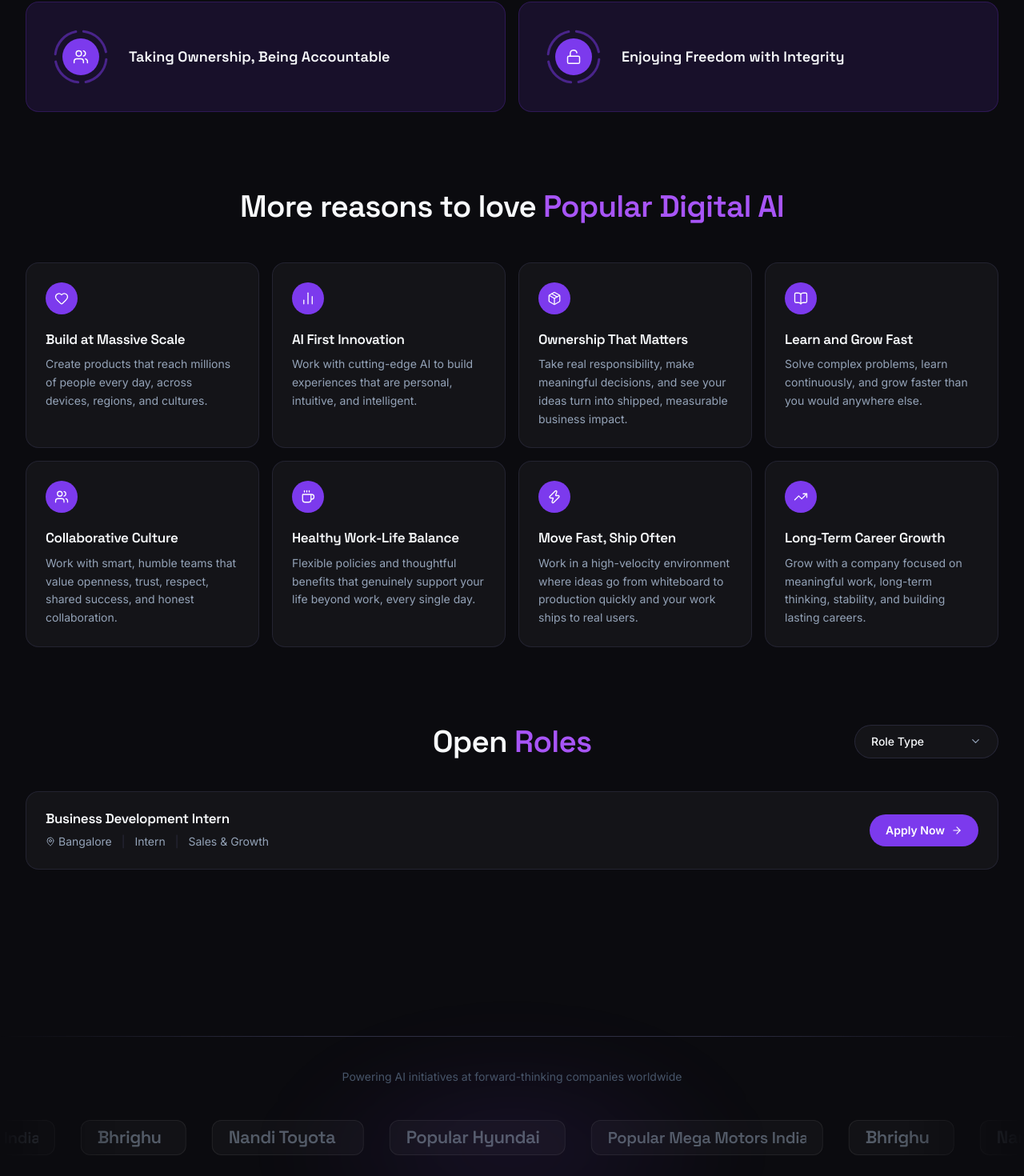
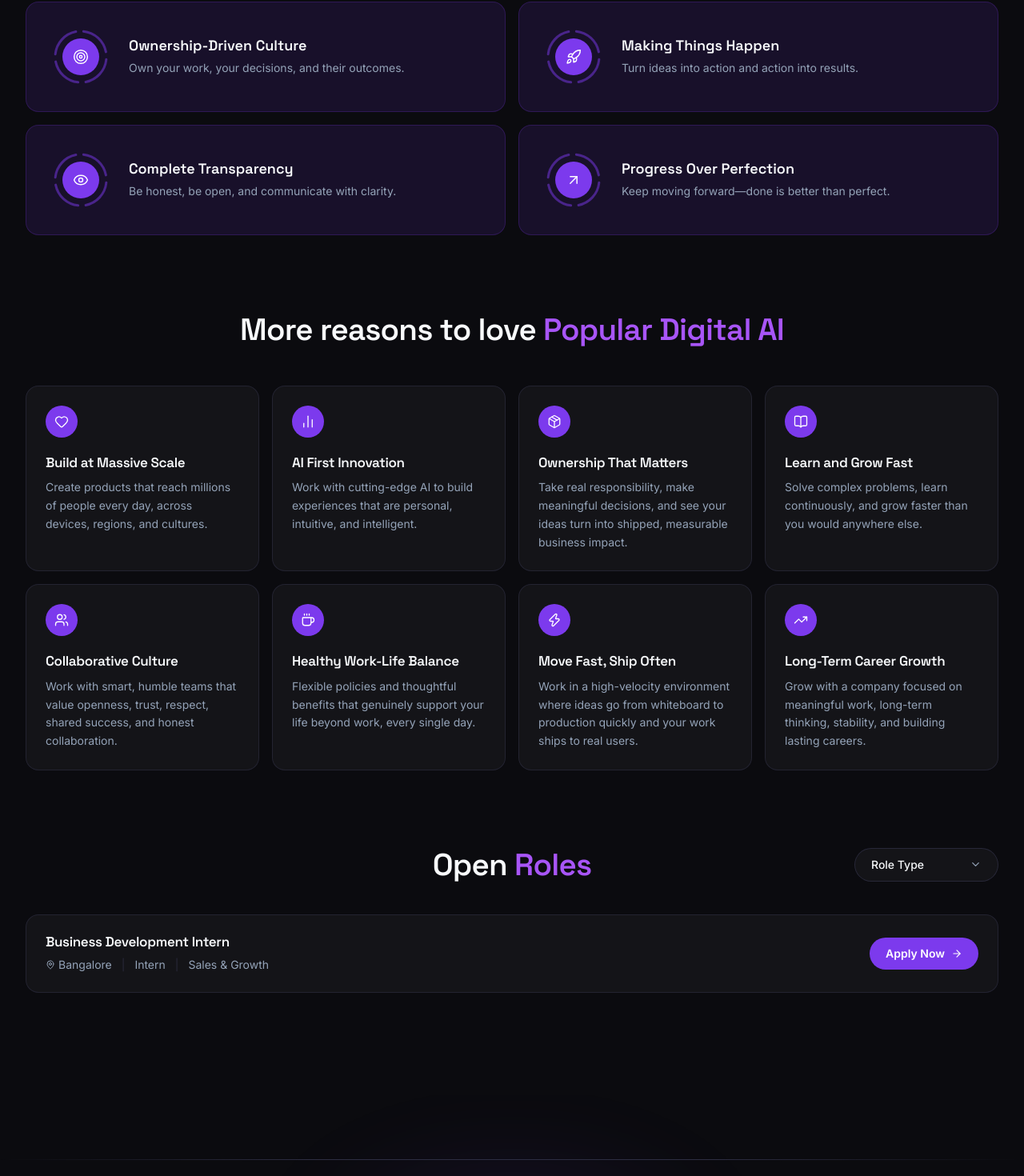
Before and after one commit to shoryataneja/revamp_pdai, a React (Vite) app: page / in a window 1280 px wide. Shown: the part 6856-8326 px from the top of the page at 80% size. Built offline with nearby package versions, Linux system fonts and the light colour scheme.

Commit message:
changed some content

```diff
--- a/src/components/sections/TrustedBy.jsx
+++ b/src/components/sections/TrustedBy.jsx
@@ -45,11 +45,6 @@ function LogoPill({ name, svg, width }) {
 
 /* ── Section ────────────────────────────────────────────────────── */
 export default function TrustedBy() {
-  /* Split clients into two rows for the dual-marquee layout */
-  const half = Math.ceil(clients.length / 2)
-  const rowA = clients.slice(0, half)
-  const rowB = clients.slice(half)
-
   return (
     <section
       id="trusted-by"
@@ -90,16 +85,9 @@ export default function TrustedBy() {
           </p>
         </motion.div>
 
-        {/* Row A — scrolls left */}
+        {/* Single row — scrolls left */}
         <Marquee speed={28} direction="left" className="py-1">
-          {rowA.map(client => (
-            <LogoPill key={client.id} {...client} />
-          ))}
-        </Marquee>
-
-        {/* Row B — scrolls right (opposite direction adds depth) */}
-        <Marquee speed={22} direction="right" className="py-1">
-          {rowB.map(client => (
+          {clients.map(client => (
             <LogoPill key={client.id} {...client} />
           ))}
         </Marquee>
--- a/src/components/sections/careers/CoreValues.jsx
+++ b/src/components/sections/careers/CoreValues.jsx
@@ -12,7 +12,7 @@ function describeArc(cx, cy, r, startAngle, endAngle) {
   return `M ${x1} ${y1} A ${r} ${r} 0 0 1 ${x2} ${y2}`
 }
 
-function ValueCard({ icon: Icon, label, isLight }) {
+function ValueCard({ icon: Icon, label, description, isLight }) {
   return (
     <motion.div
       variants={fadeUp}
@@ -44,12 +44,17 @@ function ValueCard({ icon: Icon, label, isLight }) {
         </div>
       </div>
 
+      <div className="flex flex-col gap-1">
         <span
           className="text-lg font-semibold leading-snug"
           style={{ fontFamily: 'var(--font-heading)', color: 'var(--color-text)' }}
         >
           {label}
         </span>
+        <span className="text-sm leading-relaxed" style={{ color: 'var(--color-muted)' }}>
+          {description}
+        </span>
+      </div>
     </motion.div>
   )
 }
--- a/src/data/careers.js
+++ b/src/data/careers.js
@@ -1,4 +1,4 @@
-import { Lightbulb, Zap, Users, Unlock, Heart, BarChart2, Package, BookOpen, Coffee, TrendingUp } from 'lucide-react'
+import { Lightbulb, Zap, Users, Unlock, Heart, BarChart2, Package, BookOpen, Coffee, TrendingUp, Star, Target, CheckCircle, ArrowUpRight, Eye, Rocket } from 'lucide-react'
 
 export const careersHero = {
   title: 'Come build what millions see every day',
@@ -6,10 +6,12 @@ export const careersHero = {
 }
 
 export const coreValues = [
-  { icon: Lightbulb, label: 'Thinking Big, Being Entrepreneurial' },
-  { icon: Zap,       label: 'Being Passionate, Fanatically Driven & Proud' },
-  { icon: Users,     label: 'Taking Ownership, Being Accountable' },
-  { icon: Unlock,    label: 'Enjoying Freedom with Integrity' },
+  { icon: Star,         label: 'Go Above and Beyond',       description: 'Do more than expected. Deliver more than promised.' },
+  { icon: Heart,        label: 'Customer Centricity',        description: 'Put the customer at the heart of every decision.' },
+  { icon: Target,       label: 'Ownership-Driven Culture',   description: 'Own your work, your decisions, and their outcomes.' },
+  { icon: Rocket,       label: 'Making Things Happen',       description: 'Turn ideas into action and action into results.' },
+  { icon: Eye,          label: 'Complete Transparency',      description: 'Be honest, be open, and communicate with clarity.' },
+  { icon: ArrowUpRight, label: 'Progress Over Perfection',   description: 'Keep moving forward—done is better than perfect.' },
 ]
 
 export const openRoles = [
--- a/src/data/clients.js
+++ b/src/data/clients.js
@@ -1,14 +1,24 @@
 /**
- * Real clients of Popular Digital AI — sourced from populardigital.ai.
- * Logos are SVG text wordmarks using Space Grotesk so they render
- * crisply at any size without image files.
+ * Trusted By clients — Popular Digital AI.
  */
 export const clients = [
   {
-    id: 'popular-mega-motors',
-    name: 'Popular Mega Motors India Limited',
-    width: 248,
-    svg: `<text x="0" y="21" font-family="'Space Grotesk',system-ui,sans-serif" font-size="20" font-weight="600" fill="currentColor" letter-spacing="-0.3">Popular Mega Motors India</text>`,
+    id: 'pmv',
+    name: 'PMV',
+    width: 68,
+    svg: `<text x="0" y="21" font-family="'Space Grotesk',system-ui,sans-serif" font-size="22" font-weight="600" fill="currentColor" letter-spacing="-0.5">PMV</text>`,
+  },
+  {
+    id: 'nandi-toyota',
+    name: 'Nandi Toyota',
+    width: 148,
+    svg: `<text x="0" y="21" font-family="'Space Grotesk',system-ui,sans-serif" font-size="22" font-weight="600" fill="currentColor" letter-spacing="-0.5">Nandi Toyota</text>`,
+  },
+  {
+    id: 'popular-bajaj',
+    name: 'Popular Bajaj',
+    width: 148,
+    svg: `<text x="0" y="21" font-family="'Space Grotesk',system-ui,sans-serif" font-size="22" font-weight="600" fill="currentColor" letter-spacing="-0.5">Popular Bajaj</text>`,
   },
   {
     id: 'bhrighu',
@@ -17,39 +27,9 @@ export const clients = [
     svg: `<text x="0" y="21" font-family="'Space Grotesk',system-ui,sans-serif" font-size="22" font-weight="600" fill="currentColor" letter-spacing="-0.5">Bhrighu</text>`,
   },
   {
-    id: 'nandi-toyota',
-    name: 'Nandi Toyota',
-    width: 148,
-    svg: `<text x="0" y="21" font-family="'Space Grotesk',system-ui,sans-serif" font-size="22" font-weight="600" fill="currentColor" letter-spacing="-0.5">Nandi Toyota</text>`,
-  },
-  {
-    id: 'popular-hyundai',
-    name: 'Popular Hyundai',
-    width: 178,
-    svg: `<text x="0" y="21" font-family="'Space Grotesk',system-ui,sans-serif" font-size="22" font-weight="600" fill="currentColor" letter-spacing="-0.5">Popular Hyundai</text>`,
-  },
-  {
-    id: 'popular-jcb',
-    name: 'Popular JCB',
-    width: 130,
-    svg: `<text x="0" y="21" font-family="'Space Grotesk',system-ui,sans-serif" font-size="22" font-weight="600" fill="currentColor" letter-spacing="-0.5">Popular JCB</text>`,
-  },
-  {
-    id: 'marina-harley-davidson',
-    name: 'Marina Harley Davidson',
-    width: 228,
-    svg: `<text x="0" y="21" font-family="'Space Grotesk',system-ui,sans-serif" font-size="20" font-weight="600" fill="currentColor" letter-spacing="-0.3">Marina Harley Davidson</text>`,
-  },
-  {
-    id: 'popular-motor-ventures',
-    name: 'Popular Motor Ventures',
-    width: 222,
-    svg: `<text x="0" y="21" font-family="'Space Grotesk',system-ui,sans-serif" font-size="20" font-weight="600" fill="currentColor" letter-spacing="-0.3">Popular Motor Ventures</text>`,
-  },
-  {
-    id: 'popular-bajaj',
-    name: 'Popular Bajaj',
-    width: 148,
-    svg: `<text x="0" y="21" font-family="'Space Grotesk',system-ui,sans-serif" font-size="22" font-weight="600" fill="currentColor" letter-spacing="-0.5">Popular Bajaj</text>`,
+    id: 'luxe-cars',
+    name: 'Luxe Cars',
+    width: 112,
+    svg: `<text x="0" y="21" font-family="'Space Grotesk',system-ui,sans-serif" font-size="22" font-weight="600" fill="currentColor" letter-spacing="-0.5">Luxe Cars</text>`,
   },
 ]
```
Lines whose indentation alone changed are shown as unchanged.
